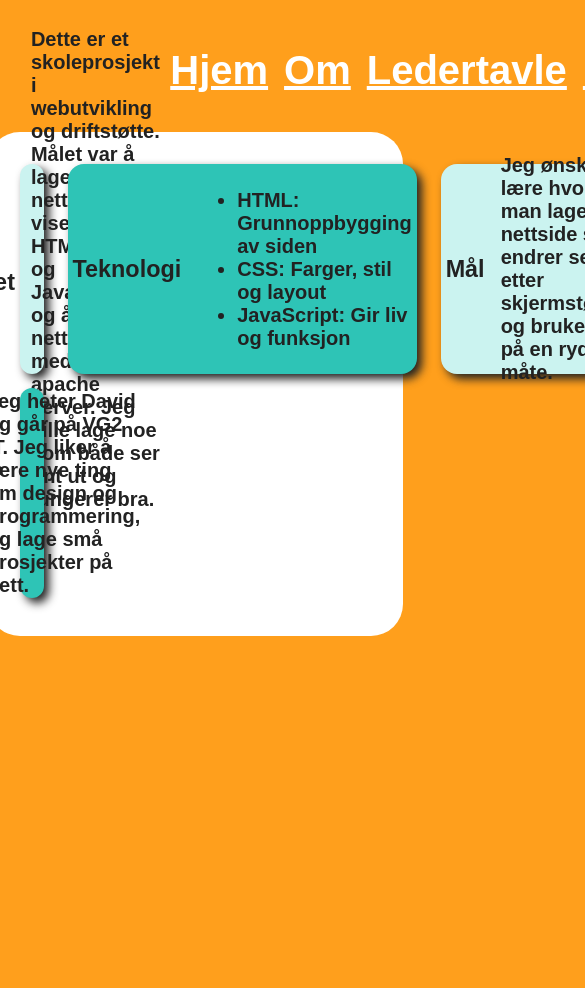
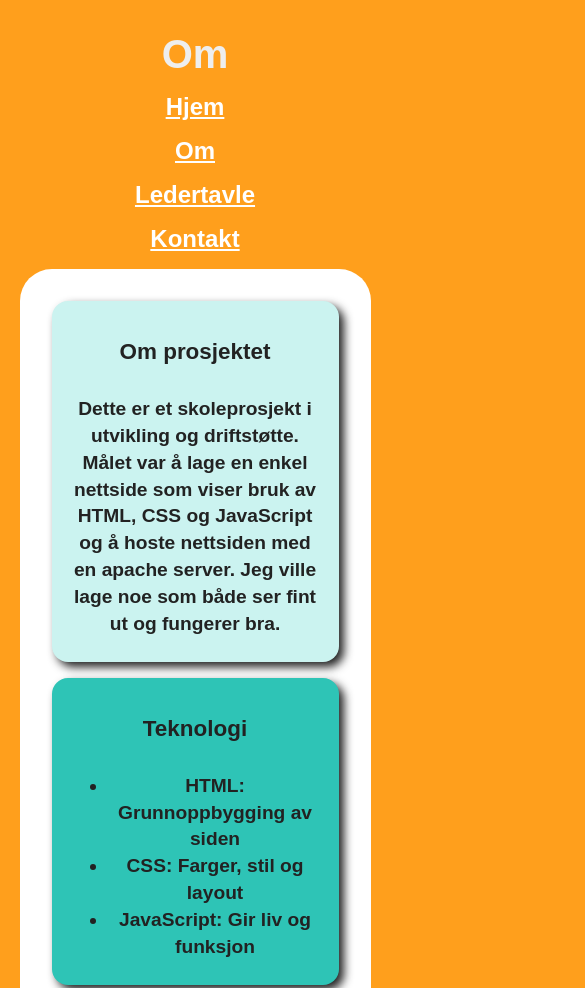
Before and after one commit to D-A-Helland/Minispill-Samling, a plain HTML site: page Nav/om.html in a window 390 px wide. Shown: the top 988 px of the page, 585 px wide, since content can reach past the window. Before the commit the page ends 844 px from the top, so only its background shows below. Drawn offline with Linux system fonts and the light colour scheme.

Commit message:
Oppdatert nettsiden med siste endringer

```diff
--- a/Nav/om.html
+++ b/Nav/om.html
@@ -20,7 +20,7 @@
             <div class="item item-double-column" style="background-color: #CBF3F0;">
                 <h3>Om prosjektet</h3>
                 <p>
-                Dette er et skoleprosjekt i webutvikling og driftstøtte.
+                Dette er et skoleprosjekt i utvikling og driftstøtte.
                 Målet var å lage en enkel nettside som viser bruk av HTML, CSS og JavaScript og å hoste nettsiden med en apache server.
                 Jeg ville lage noe som både ser fint ut og fungerer bra.
                 </p>
@@ -50,6 +50,13 @@
                 Jeg liker å lære nye ting om design og programmering, og lage små prosjekter på nett.
                 </p>
             </div>
+            <div class="item item-double-column" style="background-color: #CBF3F0;">
+                <h3>Oppsett</h3>
+                <p>
+                Nettsiden har en Hjem-side med en oversikt over alle spillene,
+                og en navigasjonsmeny som lar deg enkelt gå til de andre sidene som Om, Tips og Kontakt.
+                </p>
+            </div>
         </main>
 
     </body>
--- a/style.css
+++ b/style.css
@@ -3,45 +3,54 @@ body {
     font-family: Arial, Helvetica, sans-serif;
     display: flex;
     flex-direction: column;
-    justify-content: center;
     align-items: center;
+    margin: 0;
+    min-height: 100vh;
 }
 
 header {
     display: flex;
+    flex-wrap: wrap;
+    justify-content: center;
     align-items: center;
+    text-align: center;
+    width: 90vw;
+    padding: 1rem;
 }
 
 nav {
     display: flex;
-    justify-content: space-around;
+    flex-wrap: wrap;
+    justify-content: center;
+    gap: 1rem;
     margin-left: 2rem;
-    gap: 1rem;
 }
 
 nav > * {
     text-decoration: underline;
     color: white;
-    font-size: 2.5rem;
+    font-size: 2rem;
     font-weight: 600;
+    transition: color 0.2s ease;
 }
 
 nav > *:hover {
     color: #555;
 }
 
-main{
+main {
     background-color: white;
-    height: auto;
-    width: 95vw;
-    padding-bottom: 2rem;
+    width: 90vw;
+    border-radius: 2rem;
+    padding: 2rem;
+    box-sizing: border-box;
 }
 
 .grid-container {
     display: grid;
     width: 90vw;
-    grid-template-columns: repeat(4, 1fr);
-    grid-auto-rows: 200px;
+    grid-template-columns: repeat(auto-fit, minmax(250px, 1fr));
+    grid-auto-rows: minmax(180px, auto);
     gap: 1.5rem;
     border-radius: 2rem;
     padding: 2rem;
@@ -50,19 +59,25 @@ main{
 
 .item {
     display: flex;
-/*  border: 3px solid black; */
-    box-shadow: 5px 5px 10px 0 #222;
-    min-height: 100%;
-    border-radius: 1rem;
-    padding: 5px;
-    display: flex;
+    flex-direction: column;
     justify-content: center;
     align-items: center;
+    box-shadow: 5px 5px 10px 0 #222;
+    border-radius: 1rem;
+    padding: 1rem;
     color: #222;
-    font-size: 20px;
+    font-size: 1.2rem;
     font-weight: 600;
+    text-align: center;
+    word-wrap: break-word;
+    overflow: hidden;
     text-decoration: none;
-    gap: 1rem;
+}
+
+.item p,
+.item ul {
+    margin: 0.5rem 0;
+    line-height: 1.4;
 }
 
 .hover-effect:hover {
@@ -75,7 +90,46 @@ main{
 
 h1 {
     color: #eee;
-    font-size: 5rem;
-    margin: 1rem 0 1rem 0;
-    width: 30rem;
+    font-size: clamp(2.5rem, 6vw, 5rem);
+    margin: 1rem;
+    text-align: center;
+    width: 40rem;
 }
+
+.height-120px {
+    grid-auto-rows: 150px !important;
+}
+
+@media (max-width: 900px) {
+    nav > * {
+        font-size: 1.8rem;
+    }
+    .grid-container {
+        grid-template-columns: repeat(auto-fill, minmax(200px, 1fr));
+    }
+}
+
+@media (max-width: 600px) {
+    nav {
+        flex-direction: column;
+        margin-left: 0;
+    }
+
+    nav > * {
+        font-size: 1.5rem;
+    }
+
+    .grid-container {
+        grid-template-columns: 1fr;
+        gap: 1rem;
+    }
+
+    .item-double-column {
+        grid-column: span 1;
+    }
+
+    main {
+        width: 100vw;
+        border-radius: 0;
+    }
+}
```
Also changed, not shown: Nav/kontakt.html (+1 -1 lines), Nav/tips.html (+1 -1 lines), index.html (+2 -1 lines).
